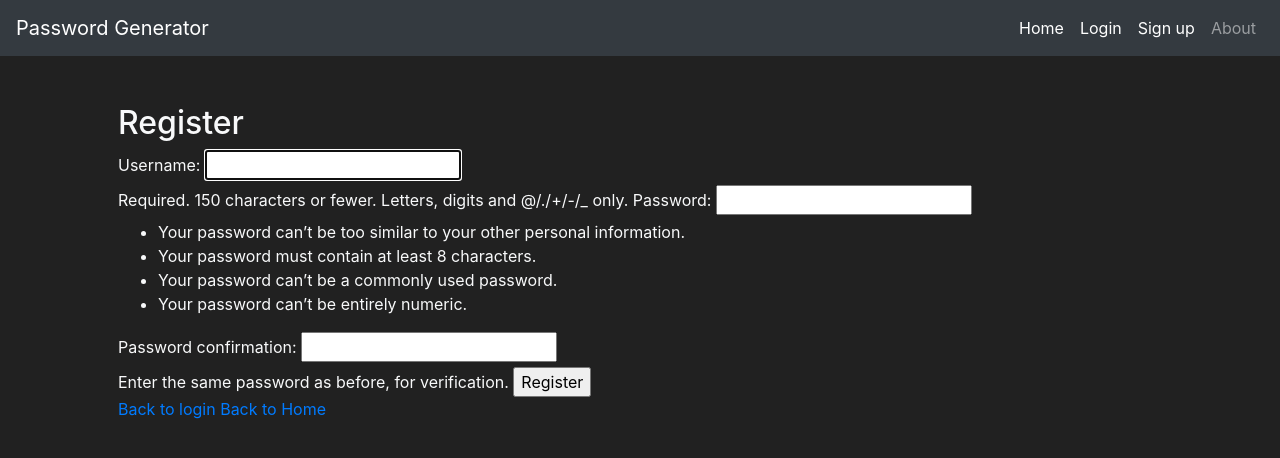
After one commit to santcorc/passwordGenerator, a Django app: page /accounts/signup/ in a window 1280 px wide. The commit adds this page. Shown: the top 458 px of the page. Run offline with Django 4.2, Linux system fonts and the light colour scheme.

Commit message:
Login and Sign up added

```diff
--- a/generator/templates/partials/navbar.html
+++ b/generator/templates/partials/navbar.html
@@ -6,7 +6,13 @@
     <div class="collapse navbar-collapse" id="navbarNav">
       <ul class="navbar-nav ml-auto">
         <li class="nav-item active">
-          <a class="nav-link" href="/">Home <span class="sr-only">Home</span></a>
+          <a class="nav-link" href="/home">Home<span class="sr-only">Home</span></a>
+        </li>
+        <li class="nav-item active">
+          <a class="nav-link" href="/accounts/login">Login<span class="sr-only">Login</span></a>
+        </li>
+        <li class="nav-item active">
+          <a class="nav-link" href="/accounts/signup">Sign up<span class="sr-only">Sign up</span></a>
         </li>
         <li class="nav-item">
           <a class="nav-link" href="/about">About</a>
--- /dev/null
+++ b/generator/templates/registration/signup.html
@@ -0,0 +1,14 @@
+{% extends '../layout.html' %}
+
+{% block content %}
+<h2>Register</h2>
+
+<form method="post">
+    {% csrf_token %}
+    {{form}}
+    <input type="submit" value="Register">
+</form>
+
+<a href="{% url 'login' %}">Back to login</a>
+<a href="{% url 'home' %}">Back to Home</a>
+{% endblock %}
--- a/generator/views.py
+++ b/generator/views.py
@@ -2,8 +2,13 @@ from django.shortcuts import render
 from django.http import HttpResponse
 from django.contrib import messages
 from django.shortcuts import redirect
+from django.contrib.auth.forms import UserCreationForm
+from django.urls import reverse_lazy
+from django.views.generic.edit import CreateView
 import secrets
 
+def root(request):
+    return redirect('home/')
 
 def about(request):
     return render(request, 'about.html')
@@ -11,8 +16,6 @@ def about(request):
 def home(request):
     return render(request, 'home.html')
 
-def login(request):
-    return render(request, 'login.html')
 
 def password(request):
 
@@ -41,7 +44,7 @@ def password(request):
 
     if (lengthPassword<8):
         messages.error(request,'length must be 8 or more')
-        return redirect('/')
+        return redirect('home/')
 
     isUppercase = False
 
@@ -73,3 +76,9 @@ def password(request):
             randomPassword+=secrets.choice(characters)
 
     return render(request, 'password.html', {'password': randomPassword})
+
+
+class SignUp(CreateView):
+    form_class = UserCreationForm
+    success_url = reverse_lazy("login")
+    template_name = "registration/signup.html"
--- a/passwordGenerator/settings.py
+++ b/passwordGenerator/settings.py
@@ -127,3 +127,7 @@ STATICFILES_DIRS = [os.path.join(BASE_DIR),]
 # https://docs.djangoproject.com/en/4.1/ref/settings/#default-auto-field
 
 DEFAULT_AUTO_FIELD = 'django.db.models.BigAutoField'
+
+LOGIN_REDIRECT_URL = 'home'
+
+LOGOUT_REDIRECT_URL = "login"
--- a/passwordGenerator/urls.py
+++ b/passwordGenerator/urls.py
@@ -14,13 +14,15 @@ Including another URLconf
     2. Add a URL to urlpatterns:  path('blog/', include('blog.urls'))
 """
 from django.contrib import admin
-from django.urls import path
+from django.urls import path, include
 from generator import views
 
 urlpatterns = [
+    path('', views.root),
     path('admin/', admin.site.urls),
     path('about/', views.about),
-    path('home/', views.home),
-    path('', views.login),
+    path('home/', views.home, name="home"),
+    path('accounts/',  include('django.contrib.auth.urls')),
+    path('accounts/signup/', views.SignUp.as_view(), name="signup"),
     path('password/', views.password)
 ]
```
Also changed, not shown: generator/templates/home.html (+11 -1 lines), generator/templates/login.html (deleted, +0 -10 lines), generator/templates/password.html (+10 -0 lines), generator/templates/registration/login.html (added, +20 -0 lines), db.sqlite3.
